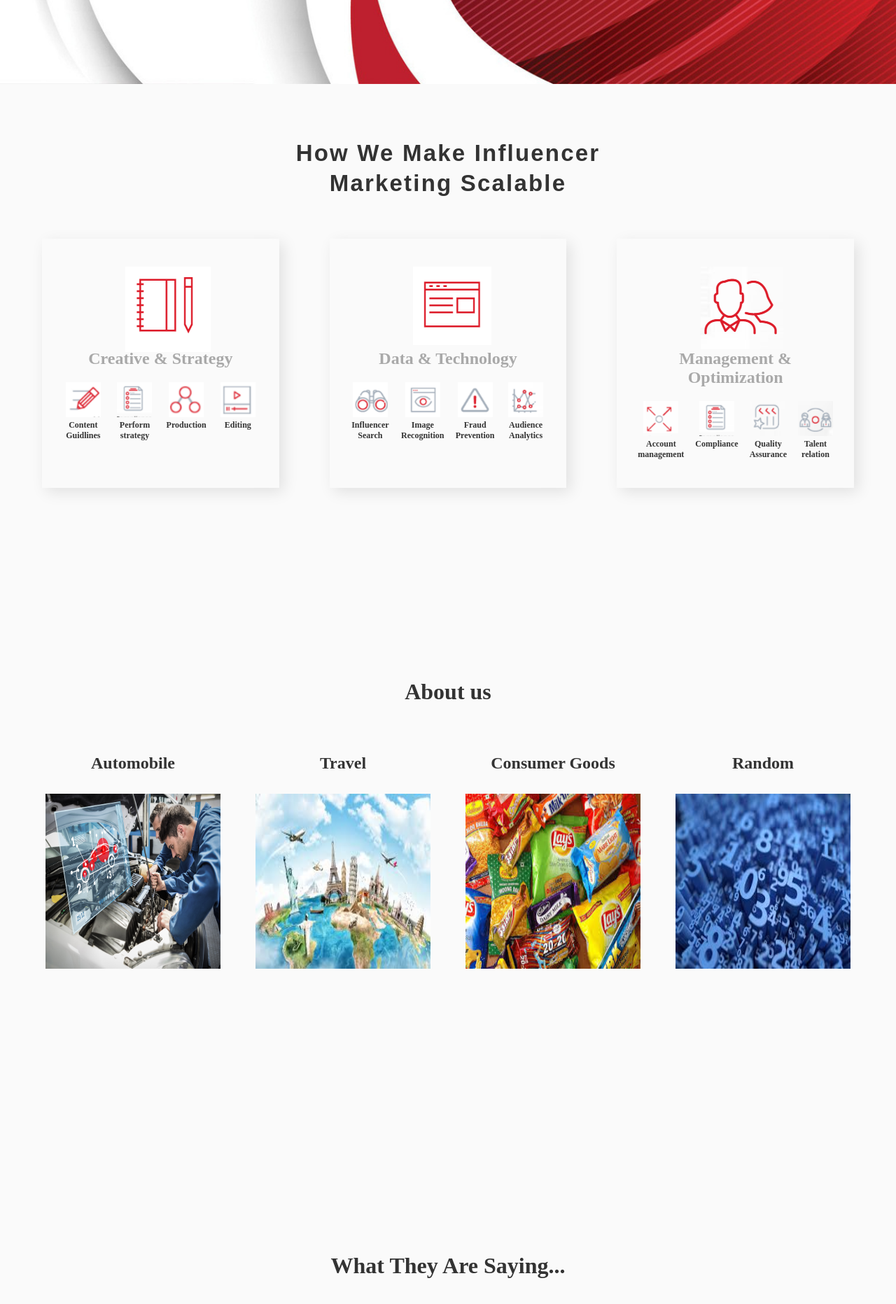
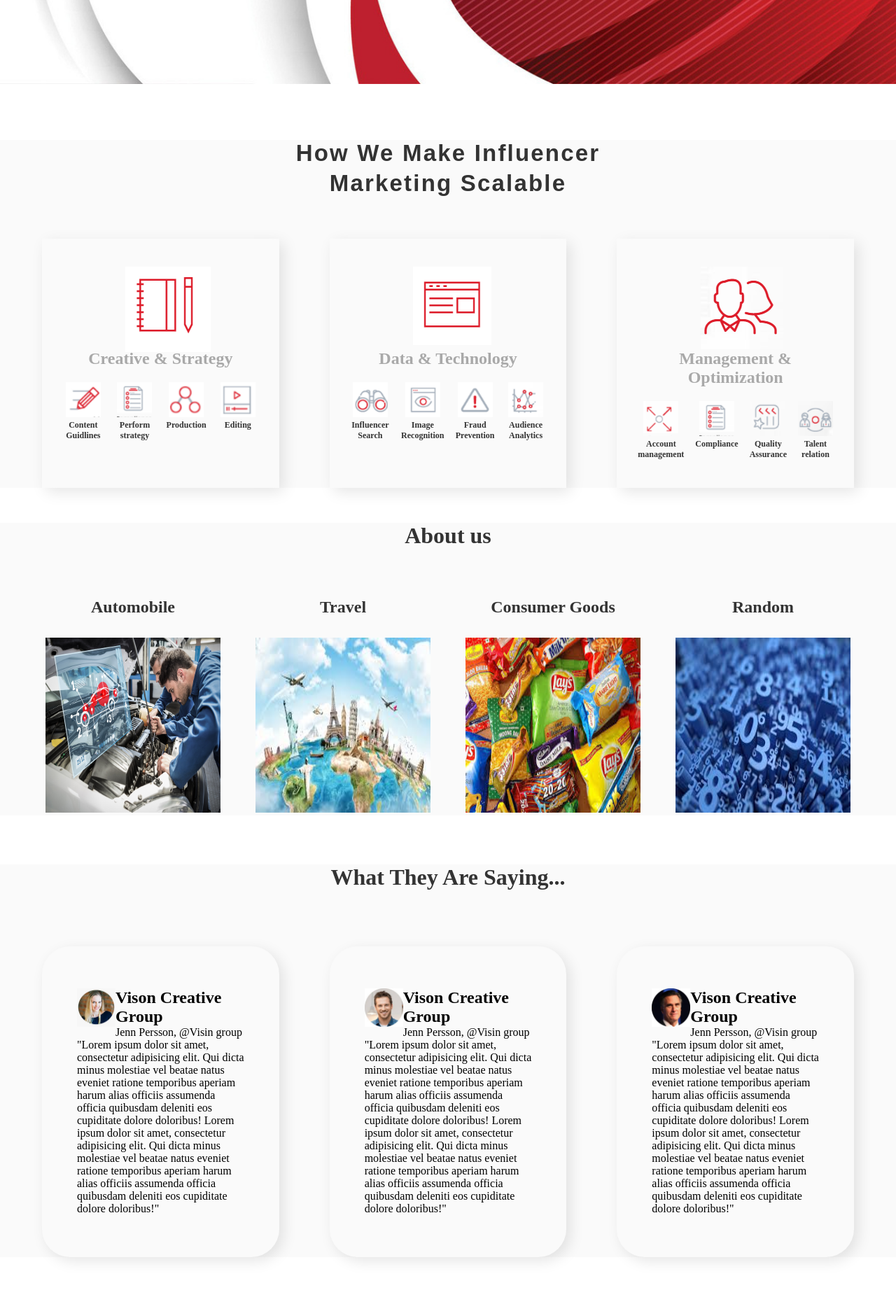
Before and after one commit to Ajya007/Random, a plain HTML site: page index.html in a window 1280 px wide. Shown: the part 680-2543 px from the top of the page at 70% size. Drawn offline with Linux system fonts and the light colour scheme.

Commit message:
Update main.css

```diff
--- a/main.css
+++ b/main.css
@@ -208,8 +208,7 @@ header ul li{
 }
 .work{
 	background: #fafafa;
-	min-height: 100vh;
-	overflow: hidden;
+
 }
 .work section#head{
 	font-weight: 700;
@@ -275,8 +274,7 @@ header ul li{
 
 .client{
 	background: #fafafa;
-	min-height: 100vh;
-	overflow: hidden;
+
 }
 
 .client h1{
@@ -308,8 +306,7 @@ header ul li{
 
 .saying{
 	background: #fafafa;
-	min-height: 100vh;
-	overflow: hidden;
+
 }
 .saying h1{
 	text-align: center;
@@ -346,8 +343,7 @@ header ul li{
 
 .start{
 	background: #fafafa;
-	min-height: 100vh;
-	overflow: hidden;
+
 }
 .start h1{
 	text-align: center;
```
